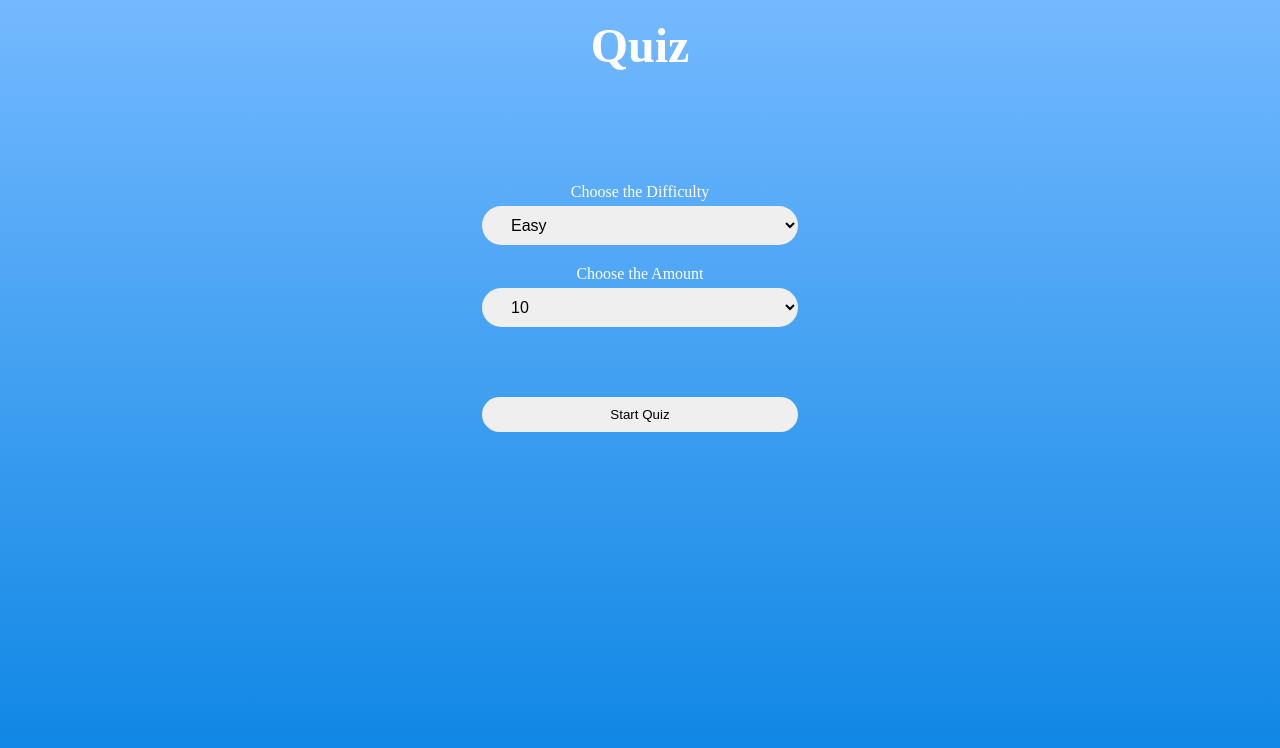
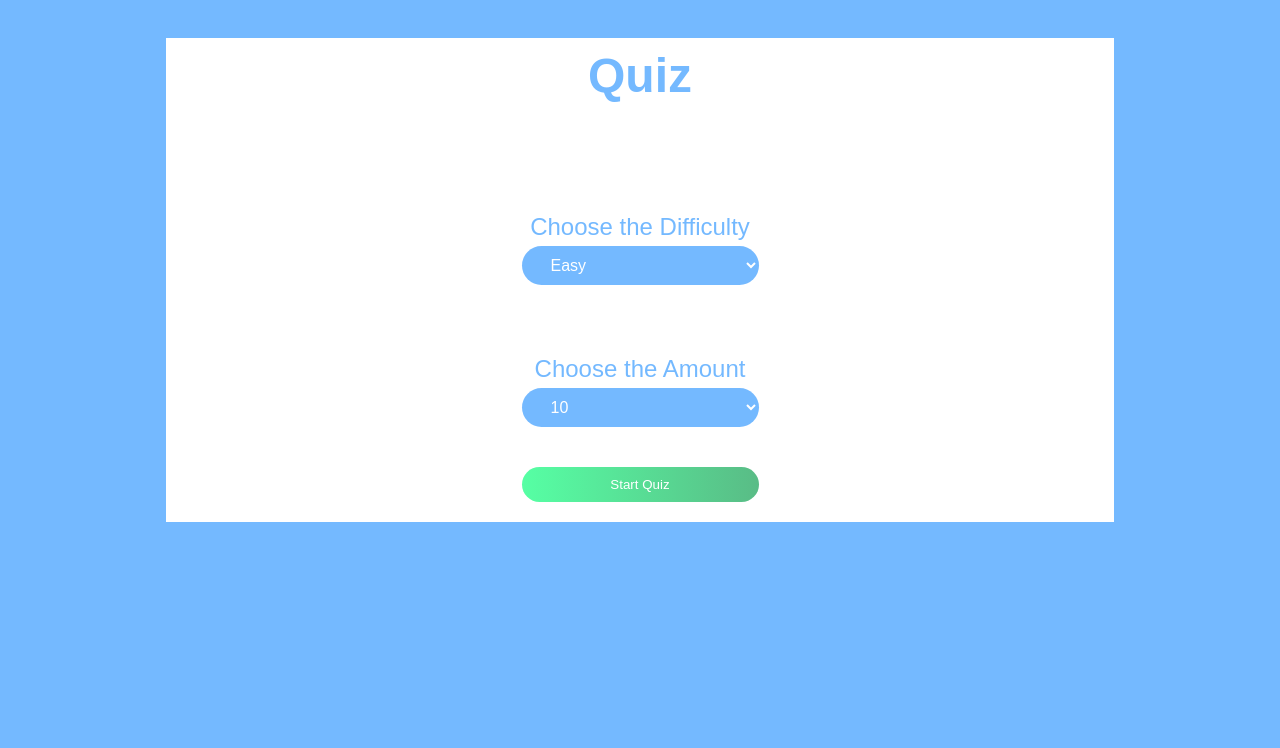
Before and after one commit to anuraggharat/Quiz, a React (Create React App) app: page / in a window 1280 px wide. Shown: the top 748 px of the page. Built offline with nearby package versions, Linux system fonts and the light colour scheme.

Commit message:
added new settings for user requirements

```diff
--- a/src/API.ts
+++ b/src/API.ts
@@ -19,7 +19,7 @@ export enum Difficulty {
 
 export const fetchQuizQuestions = async (
   amount: number,
-  difficulty: Difficulty
+  difficulty: string
 ) => {
   const endpoint = `https://opentdb.com/api.php?amount=${amount}&difficulty=${difficulty}&type=multiple`;
 
--- a/src/App.styles.ts
+++ b/src/App.styles.ts
@@ -8,7 +8,12 @@ html{
     box-sizing:border-box
 }
 body{
-    background: linear-gradient(180deg, #74b9ff, #0984e3);
+    background-color:#74B9FF;
+    font-family:Arial, Helvetica, sans-serif;
+    padding-top:30px;
+}
+h1{
+  font-size:3rem;
 }
 `;
 
@@ -16,22 +21,28 @@ export const Wrapper = styled.div`
   display: flex;
   flex-direction: column;
   align-items: center;
+  width: 75%;
+  height: 80%;
+  margin: auto;
+  background-color: white !important;
   > p {
-    color: #fff;
+    color: #74b9ff;
   }
   .score {
-    color: #fff;
+    color: #111;
     font-size: 2rem;
   }
   h1 {
     font-size: 3rem;
-    color: #fff;
+    color: #74b9ff;
     margin: 10px;
   }
   .start,
   .next {
     cursor: pointer;
-    margin-top: 50px;
+    background: linear-gradient(90deg, #56ffa4, #59bc86);
+    color: white;
+    margin-top: 20px;
     border: 0px;
     border-radius: 25px;
     padding: 10px 25px;
@@ -44,19 +55,28 @@ export const Container = styled.div`
   height: 100%;
   width: 100%;
   align-items: center;
-  color: white;
-  padding-top: 100px;
+  color: #74b9ff;
+  padding-top: 50px;
+  text-align: left;
   > button {
     margin-bottom: 20px;
     width: 25%;
   }
+  > label {
+    font-size: 1.5rem;
+    margin-top: 50px;
+    text-align: left;
+  }
   > select {
+    color: #fff;
     margin-top: 5px;
     width: 25%;
     font-size: 1rem;
     padding: 10px 25px;
+    align-items: center;
     border: 0px;
     border-radius: 25px;
+    background-color: #74b9ff;
     overflow: hidden;
     margin-bottom: 20px;
   }
--- a/src/App.tsx
+++ b/src/App.tsx
@@ -21,14 +21,12 @@ const App = () => {
   const [score, setScore] = useState(0);
   const [gameOver, setGameOver] = useState(true);
   const [difficulty, setDifficulty] = useState("easy");
+  const [count, setCount] = useState(10);
 
   const startTrivia = async () => {
     setLoading(true);
     setGameOver(false);
-    const newQuestions = await fetchQuizQuestions(
-      TOTAL_QUESTIONS,
-      Difficulty.EASY
-    );
+    const newQuestions = await fetchQuizQuestions(count, difficulty);
 
     setQuestions(newQuestions);
     setScore(0);
@@ -55,6 +53,13 @@ const App = () => {
       setUserAnswers((prev) => [...prev, answerObject]);
     }
   };
+  console.log(count, difficulty);
+  const handleDifficulty = (e: any) => {
+    setDifficulty(e.target.value);
+  };
+  const handleCount = (e: any) => {
+    setCount(e.target.value);
+  };
 
   const nextQuestion = () => {
     const nextQuestion = number + 1;
@@ -73,16 +78,28 @@ const App = () => {
         {gameOver || userAnswers.length === TOTAL_QUESTIONS ? (
           <Container>
             <label htmlFor="difficulty">Choose the Difficulty</label>
-            <select name="difficulty" id="difficulty" defaultValue={difficulty}>
+            <select
+              name="difficulty"
+              id="difficulty"
+              value={difficulty}
+              defaultValue={difficulty}
+              onChange={(e) => handleDifficulty(e)}
+            >
               <option value="easy">Easy</option>
               <option value="medium">Medium</option>
               <option value="hard">Hard</option>
             </select>
             <label htmlFor="difficulty">Choose the Amount</label>
-            <select name="difficulty" id="difficulty" defaultValue={difficulty}>
-              <option value="easy">10</option>
-              <option value="medium">20</option>
-              <option value="hard">30</option>
+            <select
+              name="difficulty"
+              id="difficulty"
+              defaultValue={count}
+              value={count}
+              onChange={(e) => handleCount(e)}
+            >
+              <option value="10">10</option>
+              <option value="20">20</option>
+              <option value="30">30</option>
             </select>
             <button className="start" onClick={startTrivia}>
               Start Quiz
--- a/src/Components/QuestionCard.styles.ts
+++ b/src/Components/QuestionCard.styles.ts
@@ -2,13 +2,13 @@ import styled from "styled-components";
 
 export const Wrapper = styled.div`
   max-width: 1100px;
-  background: #ebfeff;
   border-radius: 10px;
   padding: 20px;
   text-align: center;
 
   p {
     font-size: 1rem;
+    color: #111;
   }
 `;
 
```
